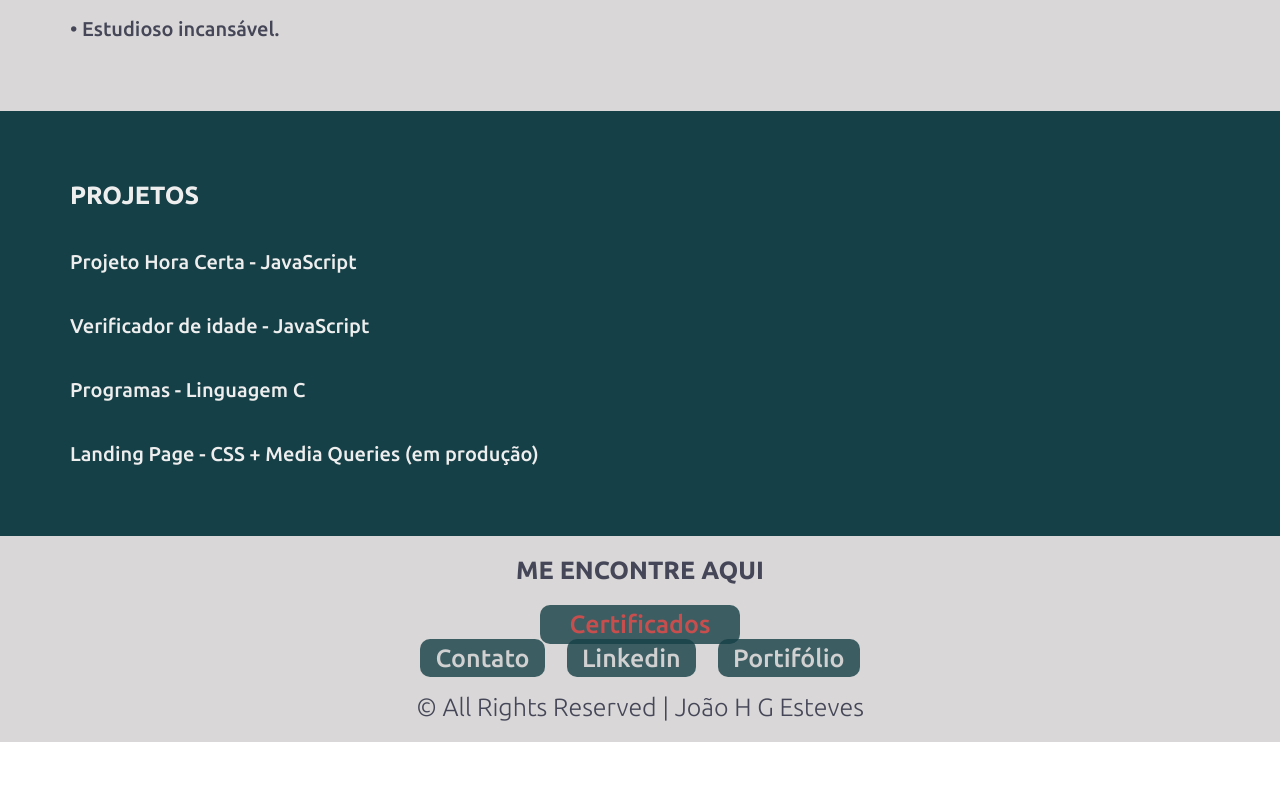
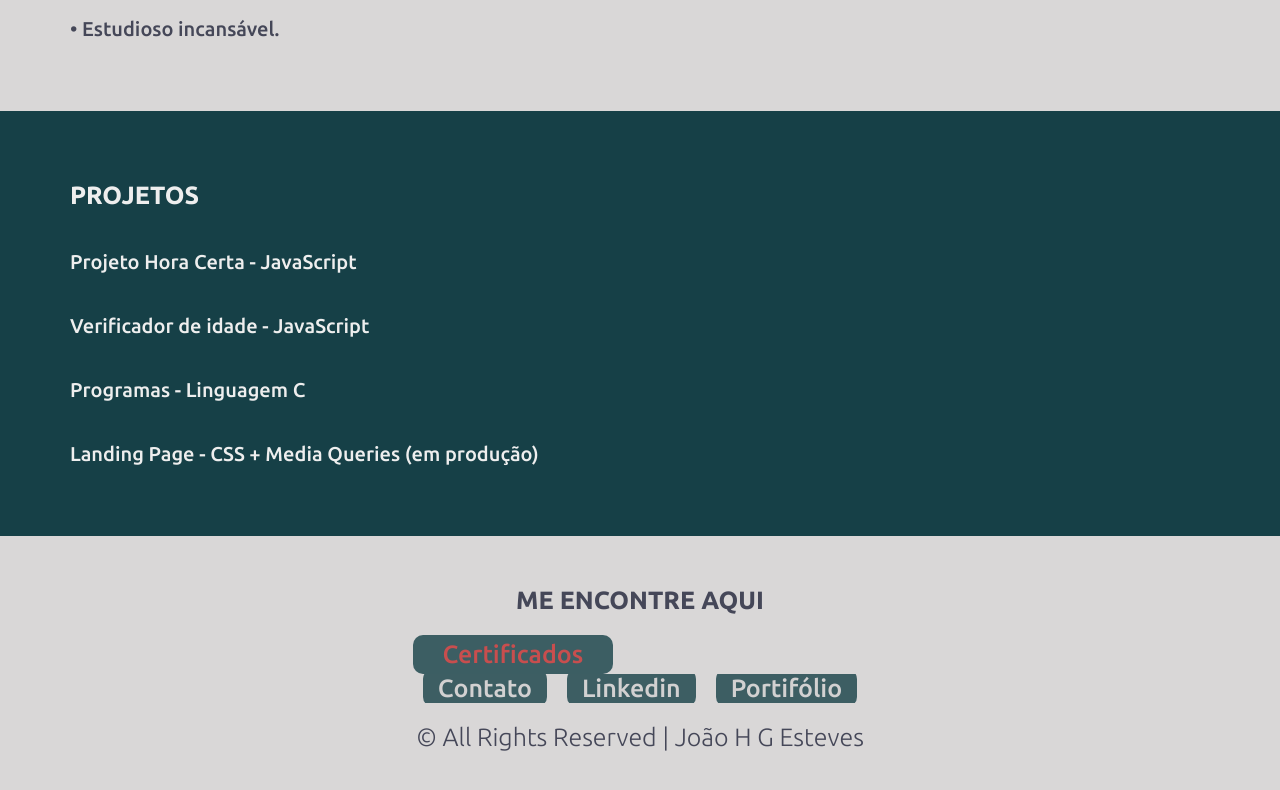
Before and after one commit to Joao-H-Esteves/JOAO-HTML, a plain HTML site: page index.html in a window 1280 px wide. Shown: the part 2166-2956 px from the top of the page. Before the commit the page ends 2908 px from the top, so only its background shows below. Drawn offline with nearby package versions, Linux system fonts and the light colour scheme.

Commit message:
overflow-x: hidden

```diff
--- a/index.html
+++ b/index.html
@@ -88,11 +88,14 @@
 <footer>
 	<h2> ME ENCONTRE AQUI </h2>
 	<nav>
-		<a id="certifc" href="https://joao-h-esteves.github.io/Joao-certificados/" target="_blank">   Certificados  </a>
-		<a id="contato" href="https://linkr.bio/joaohesteves" target="_blank">Contato</a>
-		<a  href="https://www.linkedin.com/in/joao-henrique-g-esteves-iat-bi" target="_blank">Linkedin</a>
-		<a  href="https://github.com/Joao-H-Esteves" target="_blank">Portifólio</a>
-
+		<ul class="footer_button_princ">
+			<li><a id="certifc" href="https://joao-h-esteves.github.io/Joao-certificados/" target="_blank">   Certificados  </a></li>
+		</ul>
+		<ul>
+			<li><a id="contato" href="https://linkr.bio/joaohesteves" target="_blank">Contato</a></li>
+			<li><a  href="https://www.linkedin.com/in/joao-henrique-g-esteves-iat-bi" target="_blank">Linkedin</a></li>
+			<li><a  href="https://github.com/Joao-H-Esteves" target="_blank">Portifólio</a></li>
+		</ul>
 	</nav>
 	<h3> © All Rights Reserved  | João H G Esteves</h3>
 </footer>
--- a/style.css
+++ b/style.css
@@ -1,4 +1,4 @@
-/* GLOBAL VARIABLES */
+/* GLOBAL COLORS VARIABLES */
 :root {
 --letter_color_dark_blue: #2b7e8dd0;
 --letter_color_soft_blue:#4598b6 ;
@@ -7,12 +7,6 @@
 --hero_color_blue: #164047;
 --container_gray: #d8d6d6f6;
 --container_white: #eeeeee;
-
---conteiner_flex:
-display: flex;
-flex-direction: column;
-justify-content:flex-start;
-
 }
 
 * {
@@ -20,7 +14,8 @@ justify-content:flex-start;
   padding: 0;
   box-sizing: border-box;
   font-family: 'Ubuntu', sans-serif;
-
+  text-decoration: none;
+  overflow-x: hidden
 }
 
 /* TEXT SUPPORT */
@@ -43,7 +38,7 @@ li{
 
 /* STYLE */
 
-header {
+header,  footer {
 
   width: 100vw;
   padding: 3rem;
@@ -54,11 +49,11 @@ header {
   background-color: var(--container_white);
 
 }
- header ul {
+ header ul , footer ul{
  display: block;
 max-width: 90vw;
 }
-header li{
+header li , footer li{
   float: left;
   margin:  auto;
   display: block;
@@ -66,7 +61,6 @@ header li{
 
 header a {
   opacity: 0.8;
-  text-decoration: none;
   cursor: pointer;
   padding: 0 3rem;
   color: var(--letter_color_dark_blue);
@@ -123,7 +117,6 @@ text-align: center;
   color: var(--hero_color_blue);
   font-weight: 600;
   opacity: 0.6;
-  text-decoration: none;
   cursor: pointer;
   padding: 1.5rem;
   margin:1rem;
@@ -180,7 +173,7 @@ text-align: center;
   margin:2rem
 }
 
-.conteiner-2 li{
+.conteiner-2 li , .conteiner-3 li{
   margin:2rem;
   width: auto;
 }
@@ -199,11 +192,6 @@ text-align: center;
   margin:2rem
 }
 
-.conteiner-3 li{
-  margin:2rem;
-  width: auto;
-}
-
 .conteiner-4 {
   background-color:var(--hero_color_blue);
   color:var(--container_white);
@@ -219,7 +207,6 @@ text-align: center;
 }
 
 .project a {
-  text-decoration: none;
   color: var(--container_white);
   font-size: 2rem;
   margin:2rem;
@@ -227,7 +214,6 @@ text-align: center;
 }
 
 .project a:hover {
-  text-decoration: none;
   color: var(--letter_houver-red);
   font-weight: 600;
   transition: 0.5s;
@@ -266,7 +252,6 @@ footer h3 {
 footer a , .back{
   color: var(--container_gray);
   opacity: 0.8;
-  text-decoration: none;
   cursor: pointer;
   padding: 5px 15px;
   margin: 0px 10px;
@@ -283,6 +268,9 @@ footer a , .back{
   cursor: pointer;
   width: 200px;
   margin: auto;
+}
+.footer_button_princ{
+  display: block;
 }
 
 #certifc a:hover{
```
